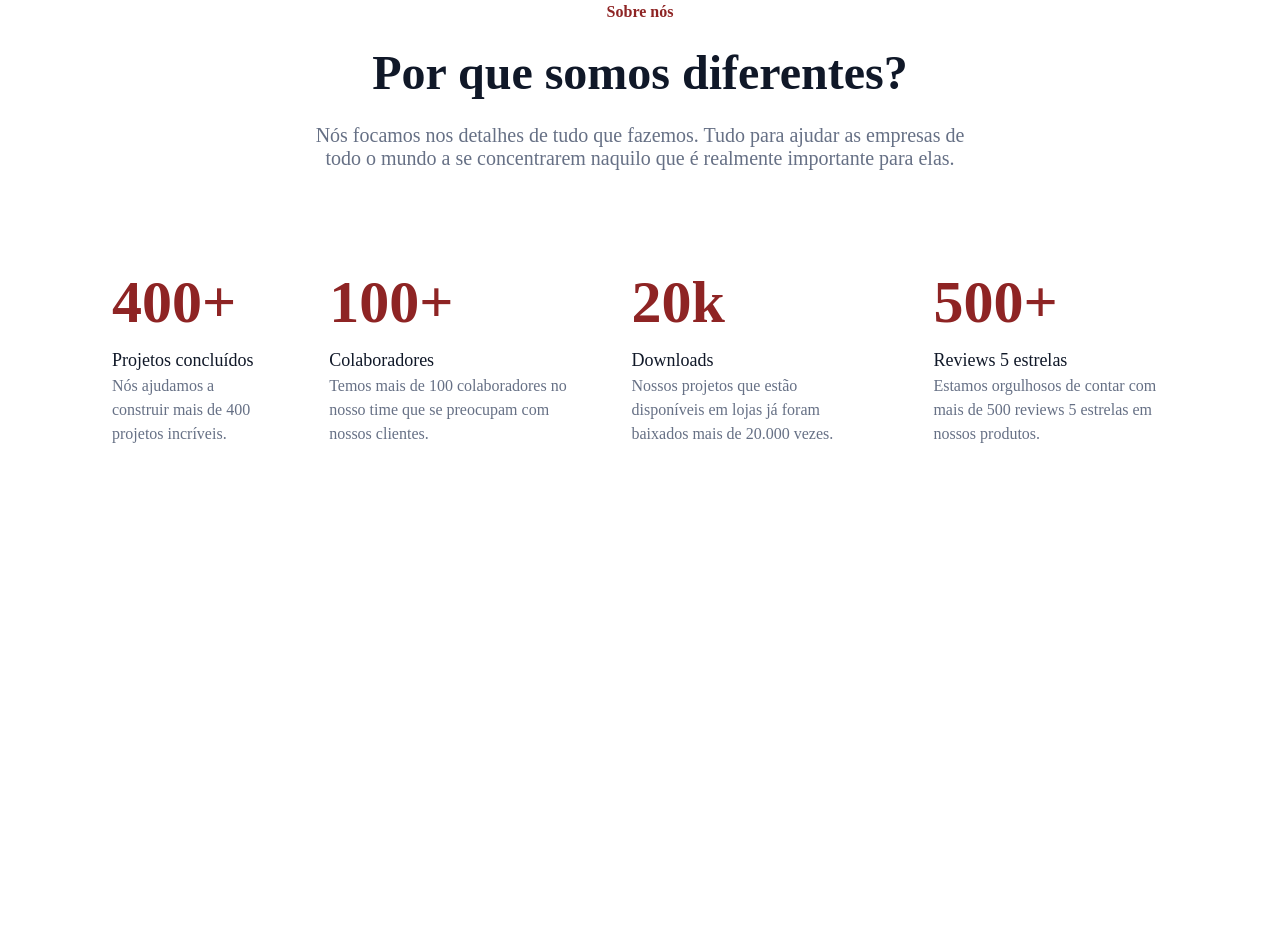
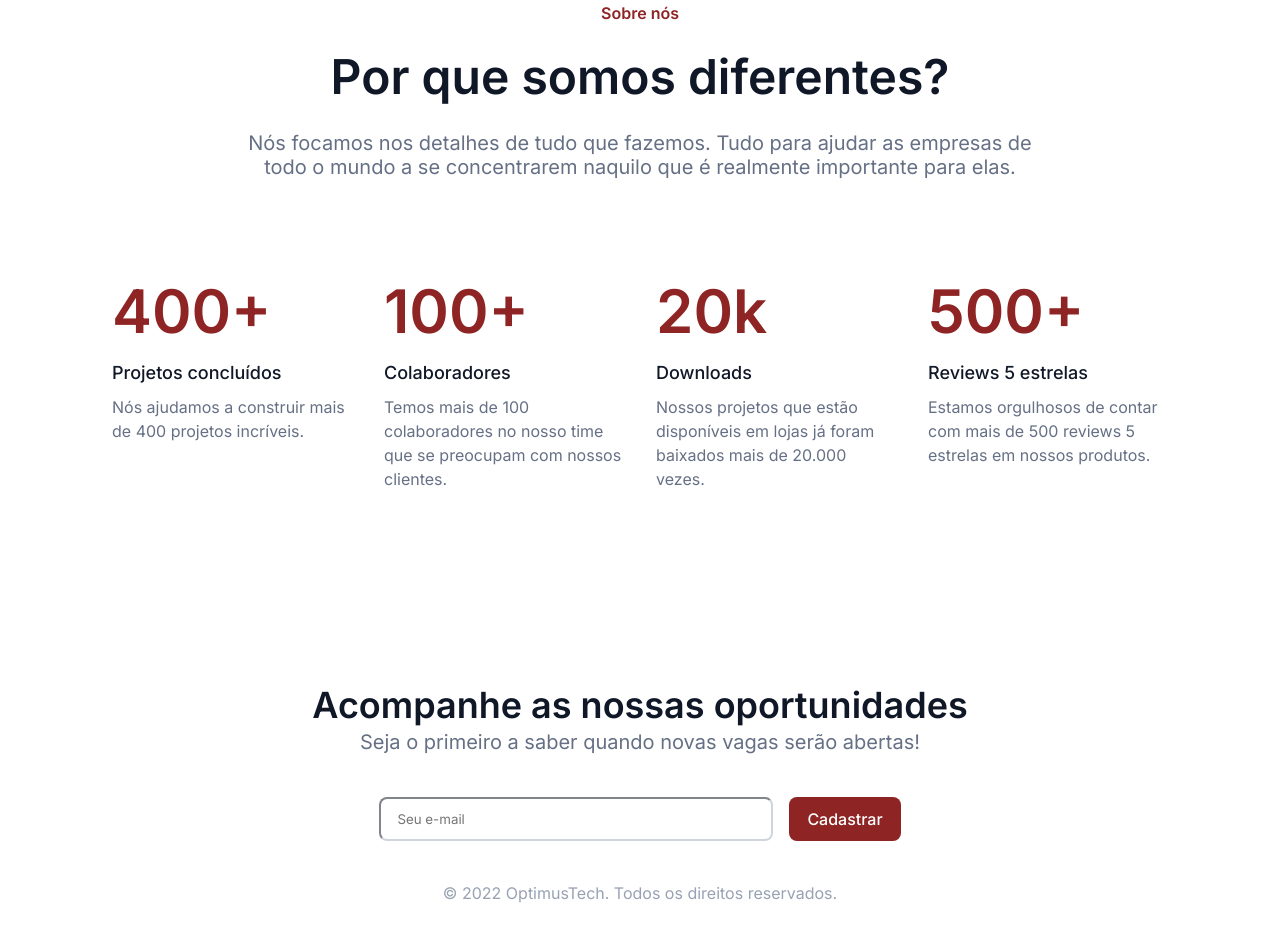
Before and after one commit to Bruninhoxarop/Aulasclarisse, a plain HTML site: page Breno II-Módulo/atividade.html in a window 1280 px wide. Shown: the part 172-1114 px from the top of the page. Before the commit the page ends 800 px from the top, so only its background shows below. Drawn offline with Linux system fonts and the light colour scheme.

Commit message:
terminado praticamente

```diff
--- a/Breno II-Módulo/atividade.html
+++ b/Breno II-Módulo/atividade.html
@@ -5,6 +5,7 @@
     <meta name="viewport" content="width=device-width, initial-scale=1.0" />
     <title>Document</title>
     <link rel="stylesheet" href="style.css" />
+
   </head>
   <body>
     <header>
@@ -47,32 +48,55 @@
           <p class="main-section-dados-numeros">400+</p>
           <div class="main-section-dados-bloco_texto">
             <p class="main-section-dados-texto">Projetos concluídos</p>
-              <p class="main-section-dados-subtexto">Nós ajudamos a construir mais de 400 projetos incríveis.</p>
+            <p class="main-section-dados-subtexto">
+              Nós ajudamos a construir mais de 400 projetos incríveis.
+            </p>
           </div>
         </div>
         <div class="main-section-dados-bloco_numero">
           <p class="main-section-dados-numeros">100+</p>
           <div class="main-section-dados-bloco_texto">
             <p class="main-section-dados-texto">Colaboradores</p>
-              <p class="main-section-dados-subtexto">Temos mais de 100 colaboradores no nosso time que se preocupam com nossos clientes.</p>
+            <p class="main-section-dados-subtexto">
+              Temos mais de 100 colaboradores no nosso time que se preocupam com
+              nossos clientes.
+            </p>
           </div>
         </div>
         <div class="main-section-dados-bloco_numero">
           <p class="main-section-dados-numeros">20k</p>
           <div class="main-section-dados-bloco_texto">
             <p class="main-section-dados-texto">Downloads</p>
-              <p class="main-section-dados-subtexto">Nossos projetos que estão disponíveis em lojas já foram baixados mais de 20.000 vezes.</p>
+            <p class="main-section-dados-subtexto">
+              Nossos projetos que estão disponíveis em lojas já foram baixados
+              mais de 20.000 vezes.
+            </p>
           </div>
         </div>
         <div class="main-section-dados-bloco_numero">
           <p class="main-section-dados-numeros">500+</p>
           <div class="main-section-dados-bloco_texto">
             <p class="main-section-dados-texto">Reviews 5 estrelas</p>
-              <p class="main-section-dados-subtexto">Estamos orgulhosos de contar com mais de 500 reviews 5 estrelas em nossos produtos.</p>
+            <p class="main-section-dados-subtexto">
+              Estamos orgulhosos de contar com mais de 500 reviews 5 estrelas em
+              nossos produtos.
+            </p>
           </div>
         </div>
       </section>
     </main>
-    <footer></footer>
+    <footer>
+      <div class="footer-div-p">
+        <p class="footer-p-texto">Acompanhe as nossas oportunidades</p>
+        <p class="footer-p-subtexto">
+          Seja o primeiro a saber quando novas vagas serão abertas!
+        </p>
+      </div>
+      <div class="footer-div-input">
+        <input type="text" placeholder="Seu e-mail" />
+        <p class="footer-p-button">Cadastrar</p>
+      </div>
+      <p class="footer-final">© 2022 OptimusTech. Todos os direitos reservados.</p>
+    </footer>
   </body>
 </html>
--- a/Breno II-Módulo/style.css
+++ b/Breno II-Módulo/style.css
@@ -1,6 +1,9 @@
+@import url('https://fonts.googleapis.com/css2?family=Inter:ital,opsz,wght@0,14..32,100..900;1,14..32,100..900&display=swap');
+
 * {
   margin: 0;
   padding: 0;
+  font-family: 'Inter', sans-serif;
 }
 
 header {
@@ -32,7 +35,7 @@ nav {
 
 .header-nav-botao_cadastrar {
   background-color: #8e2424;
-  color: black;
+  color: #ffffff;
   border-radius: 8px;
   padding: 10px 18px;
 }
@@ -55,6 +58,7 @@ nav {
   color: #101828;
   font-size: 48px;
   font-weight: 600;
+  line-height: 60px;
 }
 
 .main-section-sobre_nos-texto_baixo {
@@ -64,8 +68,9 @@ nav {
 
 .main-section-dados {
   display: flex;
-  gap: 64px;
+  gap: 32px;
   padding: 0px 112px 96px 112px;
+  justify-content: space-between;
 }
 
 .main-section-dados-numeros{
@@ -92,9 +97,61 @@ nav {
   display: flex;
   gap: 12px;
   flex-direction: column;
+  width: 280px;
 }
 
-.main-section-dados-bloco_numero{
+.main-section-dados-bloco_texto{
+  flex-direction: column;
   display: flex;
   gap: 8px;
 }
+
+footer{
+  gap: 40px;
+  padding: 96px 0px 96px 0px;
+  display: flex;
+  flex-direction: column;
+  align-items: center;
+  text-align: center;
+}
+
+.footer-p-texto{
+  color: #101828;
+  font-size: 36px;
+  font-weight: 600;
+  line-height: 44px;
+}
+
+.footer-p-subtexto{
+  color: #667085;
+  font-size: 20px;
+  line-height: 30px;
+}
+
+.footer-div-input{
+  display: flex;
+  gap: 16px;
+}
+
+.footer-p-button{
+  color: #ffffff;
+  font-size: 16px;
+  font-weight: 500;
+  line-height: 24px;
+  background-color: #8e2424;
+  border-radius: 8px;
+  padding: 10px 18px;
+}
+
+input{
+  border-radius: 8px;
+  border-color: #D0D5DD;
+  width: 360px;
+  padding: 12px 14px 12px 16px;
+}
+
+.footer-final{
+  color: #98A2B3;
+  font-size: 16px;
+  line-height: 24px;
+}
```
Lines whose indentation alone changed are shown as unchanged.
